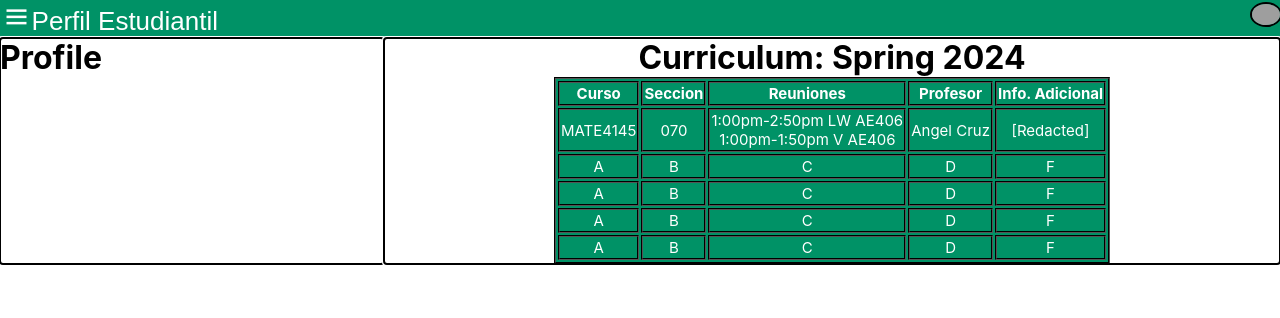
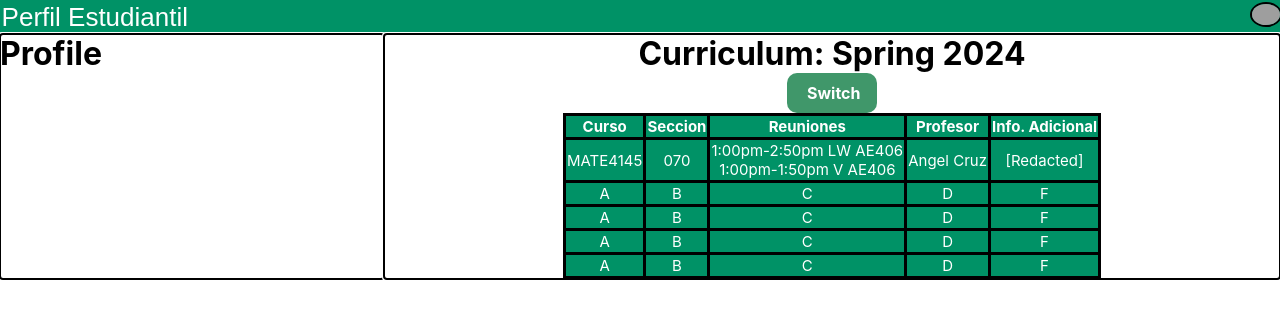
Before and after one commit to uprm-inso4101-2023-2024-s2/semester-project-studentenrollmentsystem, a React (Create React App) app: page / in a window 1280 px wide. Shown: the top 318 px of the page. Built offline with nearby package versions, Linux system fonts and the light colour scheme; grey boxes are pictures that could not be loaded.

Commit message:
Progress on CourseTable. Removed unofficial navbar component due to file restructuring.

```diff
--- /dev/null
+++ b/src/components/button.js
@@ -0,0 +1,12 @@
+import React from 'react';
+import styles from "../styles/components/button.module.scss"
+
+export default function Button({ onClick, children }) {
+  return (
+    <div className={styles.button}>
+    <div onClick={onClick}>
+      {children}
+    </div>
+    </div>
+  );
+}
--- a/src/components/courseTable.js
+++ b/src/components/courseTable.js
@@ -5,7 +5,7 @@ export default function Coursetable()
 {
     return(
         <table className={styles.Coursetable}>
-        <tr>
+        <tr className={styles.mainrow}>
             <th>Curso</th>
             <th>Seccion</th>
             <th>Reuniones</th>
--- a/src/pages/studentPage.js
+++ b/src/pages/studentPage.js
@@ -1,33 +1,33 @@
 import React from "react";
-import "../styles/pages/studentPage.css"
+import "../styles/pages/studentPage.module.scss";
+import styles from "../styles/pages/studentPage.module.scss";
 import Coursetable from "../components/courseTable";
+import Button from "../components/button";
 
 function StudentPage() {
   return (
     <>
-      <link href="https://unpkg.com/boxicons@2.1.4/css/boxicons.min.css" rel="stylesheet"></link>
-      <div className="sidebar" id="sidebarid">
-        <i className="bx bx-menu" id="btn2" onClick={closeNav}>
-        </i>
-      </div>
-      <div className="topbar" id="topbarid">
-        <i className="bx bx-menu" id="btn1" onClick={openNav}>
-        </i>
-        <span className="btntitle">
+      <div className={styles.topbar} id="topbarid">
+        <span className={styles.btntitle}>
           Perfil Estudiantil
         </span>
-        <span className="user">
-          <img src="https://as2.ftcdn.net/v2/jpg/00/64/67/27/1000_F_64672736_U5kpdGs9keUll8CRQ3p3YaEv2M6qkVY5.jpg" className="user-img"></img>
+        <span className={styles.user}>
+          <img src="https://as2.ftcdn.net/v2/jpg/00/64/67/27/1000_F_64672736_U5kpdGs9keUll8CRQ3p3YaEv2M6qkVY5.jpg" className={styles.userimg}></img>
         </span>
       </div>
 
-      <div className="main-page">
-        <div className="profile-side">
+      <div className={styles.mainpage}>
+        <div className={styles.profileside}>
           <h1>Profile</h1>
         </div>
-        <div className="curriculum-side">
+        <div className={styles.curriculumside}>
           <h1>Curriculum: Spring 2024</h1>
-          <Coursetable></Coursetable>
+          <div className={styles.viewbutton}>
+            <Button>Switch</Button>
+          </div>
+          <div className={styles.tableview}>
+            <Coursetable></Coursetable>
+          </div>
         </div>
       </div>
     </>
--- /dev/null
+++ b/src/styles/components/button.module.scss
@@ -0,0 +1,21 @@
+.button {
+    width: 50px;
+    height: 20px;
+    color: white;
+    background-color: #40976A;
+    border-radius: 10px;
+    border: none;
+    padding: 10px 20px;
+    cursor: pointer;
+    font-size: 16px;
+    font-weight: bold;
+    transition: background-color 0.3s;
+
+    &:hover {
+      background-color: darken(#40976A, 10%);
+    }
+
+    &:focus {
+      outline: none;
+    }
+  }
--- a/src/styles/components/courseTable.module.scss
+++ b/src/styles/components/courseTable.module.scss
@@ -1,10 +1,22 @@
-.Coursetable, tr, th, td
+.Coursetable
 {
-    border: 1px solid black;
     font-size:15px;
+    background-color: rgb(0, 146, 102);
+    transition: all ease 0.5s;
+    border-collapse: collapse;
     color:white;
-    background-color: rgb(0, 146, 102);
-    border-width: 2px;
-    border-style:groove;
-    margin: auto;
+
+    td
+    {
+        border:solid black;
+    }
+
+    th
+    {
+        border:solid black;
+    }
 }
+
+@media screen {
+
+}
--- a/src/styles/pages/studentPage.css
+++ b/src/styles/pages/studentPage.module.scss
@@ -1,9 +1,5 @@
 /* .StudentPage {
     background-color: rgb(0, 146, 102);
-    width: 100%;
-    display: flex;
-    justify-content: center;
-    align-items: center;
 } */
 
 *
@@ -18,24 +14,7 @@
   padding: 0.1rem;
   background-color: rgb(0, 146, 102);
   color:white;
-  transition:all ease;
-}
-
-.topbar #btn1
-{
-  font-size: 30px;
-  cursor: pointer;
-  rotate: 0deg;
-  transition: all ease 0.5s;
-  opacity: 1;
-}
-
-.sidebar #btn2
-{
-  font-size: 30px;
-  cursor: pointer;
-  transition: all ease 0.35s;
-  float:right;
+  transition:all ease 0.5s;
 }
 
 .btntitle
@@ -50,7 +29,7 @@
   float:right;
 }
 
-.user-img
+.userimg
 {
   width: 28px;
   border-radius: 100%;
@@ -69,20 +48,37 @@
   padding: 0.1rem;
 }
 
-.main-page
+.mainpage
 {
   display:flex;
-}
 
-.profile-side
+  .profileside
   {
     flex: 30%;
     outline: auto;
   }
 
-.curriculum-side
+  .curriculumside
   {
     flex: 70%;
     outline: auto;
     text-align: center;
+
+    .viewbutton
+    {
+      color:black;
+      display: flex;
+      flex-direction: row;
+      justify-content: center;
+      align-items: center;
     }
+
+    .tableview
+    {
+      display: flex;
+      flex-direction: row;
+      justify-content: center;
+      align-items: center;
+    }
+  }
+}
```
Lines whose indentation alone changed are shown as unchanged.
